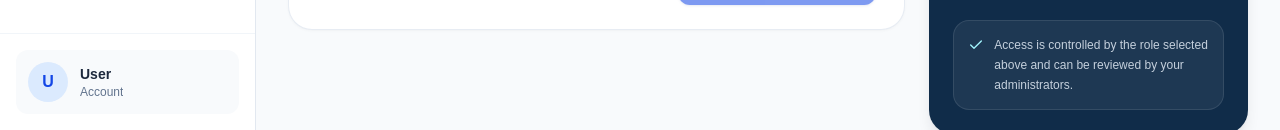
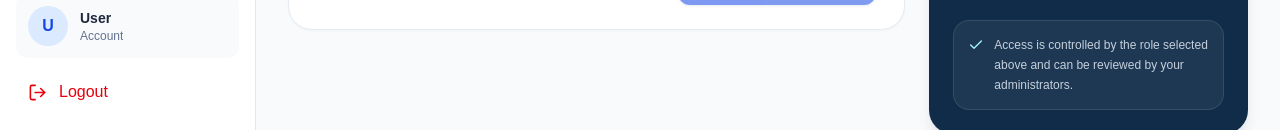
Before and after one commit to kavidu717/HMS, a Next.js app in the folder frontend/: page /users in a window 1280 px wide. Shown: the part 670-800 px from the top of the page. Built offline with nearby package versions, Linux system fonts and the light colour scheme; no server answers.

Commit message:
feat: add logout functionality with API integration and button in dashboard layout

```diff
--- a/frontend/src/components/layout/dashboard-layout.tsx
+++ b/frontend/src/components/layout/dashboard-layout.tsx
@@ -1,4 +1,3 @@
-
 "use client";
 
 import Link from "next/link";
@@ -20,8 +19,11 @@ import {
   FileHeart,
   Building2,
   X,
+  LogOut,
 } from "lucide-react";
+
 import { useAuthStore } from "@/store/auth.store";
+import api from "@/lib/axios";
 
 const navigation = [
   {
@@ -98,7 +100,9 @@ export default function DashboardLayout({
   children: React.ReactNode;
 }) {
   const pathname = usePathname();
+
   const user = useAuthStore((state) => state.user);
+
   const [mobileMenuOpen, setMobileMenuOpen] = useState(false);
 
   const privileges = user?.privileges ?? [];
@@ -110,6 +114,19 @@ export default function DashboardLayout({
 
     return privileges.includes(item.privilege);
   });
+
+  // Logout handler
+  const handleLogout = async () => {
+    try {
+      await api.post("/auth/logout");
+    } catch (error) {
+      console.error("Logout request failed:", error);
+    } finally {
+      useAuthStore.getState().clearUser();
+
+      window.location.href = "/login";
+    }
+  };
 
   return (
     <div className="min-h-screen bg-slate-50 md:flex">
@@ -139,6 +156,7 @@ export default function DashboardLayout({
             <h1 className="text-lg font-bold text-slate-900">
               MediCore
             </h1>
+
             <p className="text-xs text-slate-500">
               Hospital Management
             </p>
@@ -182,6 +200,7 @@ export default function DashboardLayout({
                   }`}
                 >
                   <Icon size={19} />
+
                   <span>{item.label}</span>
                 </Link>
               );
@@ -206,6 +225,17 @@ export default function DashboardLayout({
               </p>
             </div>
           </div>
+
+          {/* Logout Button */}
+          <button
+            type="button"
+            onClick={handleLogout}
+            className="mt-3 flex w-full items-center gap-3 rounded-lg px-3 py-2.5 text-sm font-medium text-red-600 transition hover:bg-red-50 hover:text-red-700 focus-visible:outline-none focus-visible:ring-2 focus-visible:ring-red-500"
+          >
+            <LogOut size={19} />
+
+            <span>Logout</span>
+          </button>
         </div>
       </aside>
 
```
Also changed, not shown: 2 other files (tests, documents, lock files or other folders).
